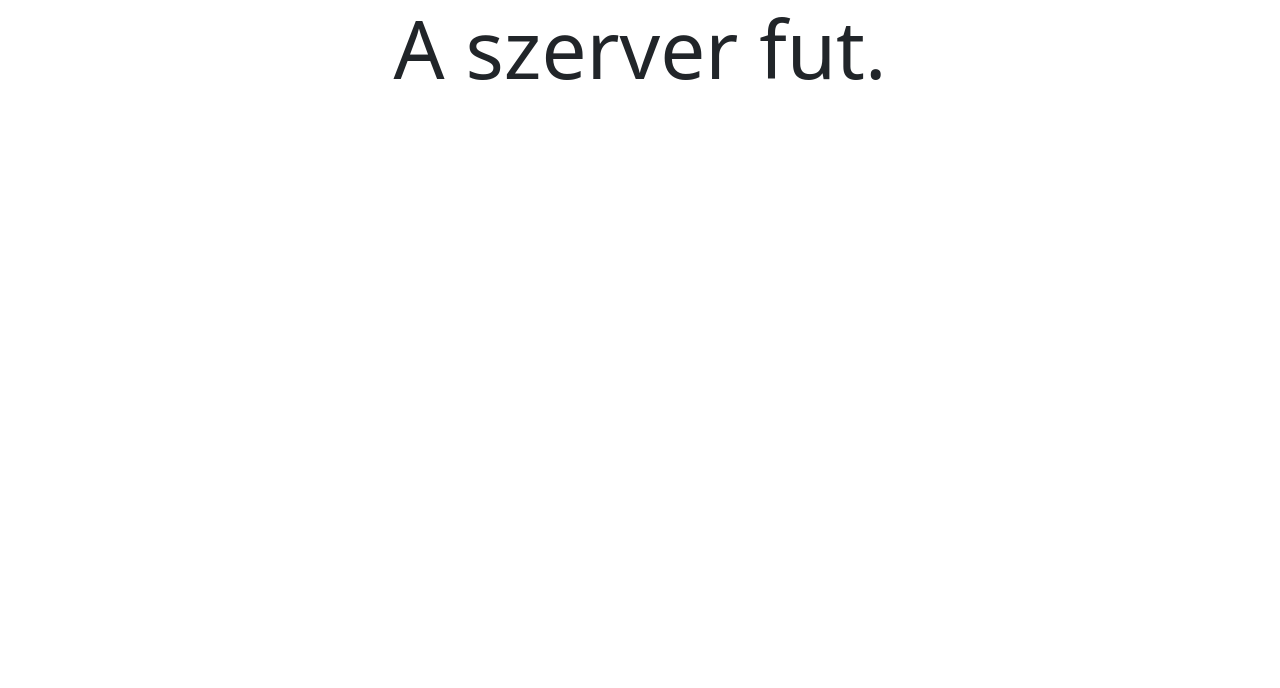
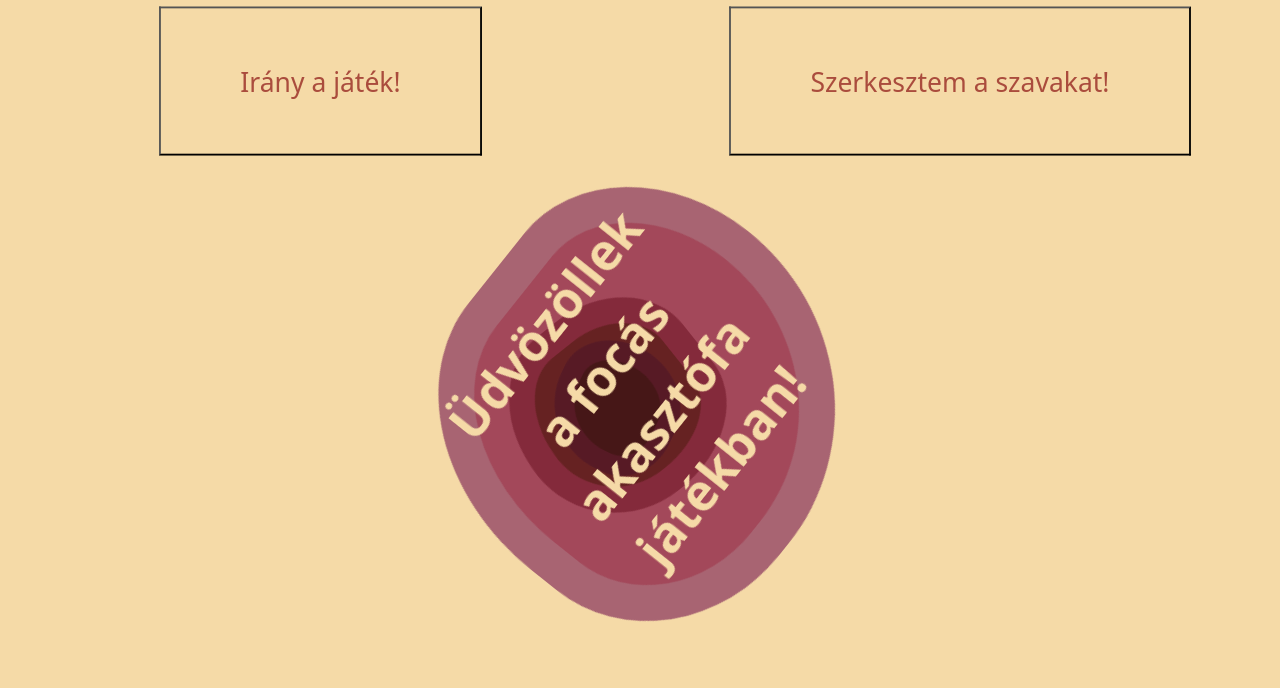
Before and after one commit to Datboizaza/02_Post-API_Feladatok, a plain HTML site: page frontend/html/index.html in a window 1280 px wide. Drawn offline with Linux system fonts and the light colour scheme.

Commit message:
asdasdasd

```diff
--- a/backend/server.js
+++ b/backend/server.js
@@ -27,6 +27,12 @@ app.use(
 router.get('/', (request, response) => {
     response.sendFile(path.join(__dirname, '../frontend/html/index.html'));
 });
+router.get('/', (request, response) => {
+    response.sendFile(path.join(__dirname, '../frontend/html/jatek.html'));
+});
+router.get('/', (request, response) => {
+    response.sendFile(path.join(__dirname, '../frontend/html/szokezel.html'));
+});
 
 //!API endpoints
 app.use('/', router);
--- a/frontend/css/index.css
+++ b/frontend/css/index.css
@@ -0,0 +1,174 @@
+#title {
+    font-size: 50px;
+    font-weight: bold;
+    color: #f5daa7;
+}
+
+body {
+    background-color: #f5daa7;
+}
+
+.bubble {
+    width: 50vmin;
+    height: 50vmin;
+    background: #a3485a;
+    border: 4.5vmin solid #a86472;
+    position: absolute;
+    top: calc(50% - (50vmin * 0.49));
+    left: calc(50% - (50vmin * 0.49));
+    overflow: visible;
+    border-radius: 48% 40% 62% 47% / 61% 49% 64% 43%;
+    animation: rotate 35s infinite linear;
+    z-index: -10;
+}
+@keyframes rotate {
+    0% {
+        transform: rotate(1turn);
+    }
+}
+.bubble:before {
+    content: '';
+    position: absolute;
+    top: 5vmin;
+    left: 5vmin;
+    width: calc(100% - (50vmin * 0.3));
+    height: calc(100% - (50vmin * 0.3));
+    background: #662222;
+    border: 3.25vmin solid #842a3b;
+    border-radius: 41% 40% 50% 55% / 49% 52% 51% 43%;
+    z-index: -5;
+    animation: rotateBefore 35s infinite linear;
+}
+@keyframes rotateBefore {
+    0% {
+        transform: rotate(-2turn);
+    }
+}
+.bubble:after {
+    content: '';
+    position: absolute;
+    top: 10vmin;
+    left: 10vmin;
+    width: calc(100% - (25vmin));
+    height: calc(100% - (25vmin));
+    background: #461717;
+    border: 2.5vmin solid #571a25;
+    border-radius: 42% 63% 51% 60% / 47% 62% 42% 52%;
+    animation: rotateAfter 35s infinite linear;
+    z-index: -5;
+}
+@keyframes rotateAfter {
+    0% {
+        transform: rotate(2turn);
+    }
+}
+
+@property --a {
+    syntax: '<percentage>';
+    initial-value: 0%;
+    inherits: true;
+}
+.dark button {
+    --a: 0%;
+    --hue: 170deg;
+    --x: 50;
+    --y: 50;
+    --button: #e26f6f;
+    --edge: 20px;
+    --size: 2em;
+    background: transparent;
+    color: rgba(138, 15, 15, 0.7);
+    font-size: 1.8em;
+    position: relative;
+    padding: calc(var(--size)) calc(var(--size) * 1.5);
+    animation: color 20s linear infinite both;
+    transition: --a 0.5s ease-in-out, scale var(--spring-duration) var(--spring-easing);
+    scale: 0.92;
+    isolation: isolate;
+}
+.dark button:hover {
+    --a: 100%;
+    transition-duration: 0.5s, 1s;
+    box-shadow: none;
+    opacity: 1;
+    scale: 1;
+}
+button:before {
+    content: '';
+    position: absolute;
+    inset: 0em;
+    /** here's the magic. A blur and a svg filter */
+    filter: blur(12px) url(#goo) drop-shadow(0 0.25em 0.5em rgba(0, 0, 0, 0.8));
+    /** followed by a radial-gradient which causes the gooey effect to follow mouse-position */
+    background-image: linear-gradient(0deg, var(--button), var(--button)),
+        radial-gradient(
+            40% 70% at calc(var(--x) * 1%) calc(var(--y) * 1%),
+            rgba(242, 151, 151, var) 0%,
+            transparent 90%
+        );
+    background-clip: content-box, border-box;
+    /** and finally a background-clip so the radial-gradient is larger than the linear-gradient */
+    padding: 24px;
+    z-index: -1;
+    border: inherit;
+    animation: color 20s linear infinite both;
+}
+@property --hue {
+    syntax: '<angle>';
+    initial-value: 170deg;
+    inherits: false;
+}
+@keyframes color {
+    from {
+        --hue: 170deg;
+    }
+    to {
+        --hue: 530deg;
+    }
+}
+body,
+html {
+    height: 100%;
+}
+main {
+    display: grid;
+    place-items: center;
+    color: var(--light);
+    text-align: center;
+}
+:root {
+    --spring-easing: linear(
+        0,
+        0.002,
+        0.01 0.9%,
+        0.038 1.8%,
+        0.156,
+        0.312 5.8%,
+        0.789 11.1%,
+        1.015 14.2%,
+        1.096,
+        1.157,
+        1.199,
+        1.224 20.3%,
+        1.231,
+        1.231,
+        1.226,
+        1.214 24.6%,
+        1.176 26.9%,
+        1.057 32.6%,
+        1.007 35.5%,
+        0.984,
+        0.968,
+        0.956,
+        0.949 42%,
+        0.946 44.1%,
+        0.95 46.5%,
+        0.998 57.2%,
+        1.007,
+        1.011 63.3%,
+        1.012 68.3%,
+        0.998 84%,
+        1
+    );
+    --spring-duration: 1.66s;
+}
--- a/frontend/html/index.html
+++ b/frontend/html/index.html
@@ -15,10 +15,33 @@
         <script src="../javascript/index.js"></script>
     </head>
     <body>
-        <div class="container-fluid">
-            <div class="row text-center">
-                <h1 class="display-1">A szerver fut.</h1>
+        <main id="app" class="dark">
+            <div class="container-fluid">
+                <div class="row text-center">
+                    <div class="col-sm-12 bubble">
+                        <p id="title">Üdvözöllek a focás akasztófa játékban!</p>
+                    </div>
+                </div>
+                <div class="row text-center">
+                    <div class="col-sm-6">
+                        <button type="button">Irány a játék!</button>
+                    </div>
+                    <div class="col-sm-6">
+                        <button type="button">Szerkesztem a szavakat!</button>
+                    </div>
+                </div>
             </div>
-        </div>
+        </main>
+        <svg width="0" height="0" style="position: absolute">
+            <filter id="goo" x="-50%" y="-50%" width="200%" height="200%">
+                <feComponentTransfer>
+                    <feFuncA type="discrete" tableValues="0 1"></feFuncA>
+                </feComponentTransfer>
+                <feGaussianBlur stdDeviation="5"></feGaussianBlur>
+                <feComponentTransfer>
+                    <feFuncA type="table" tableValues="-5 11"></feFuncA>
+                </feComponentTransfer>
+            </filter>
+        </svg>
     </body>
 </html>
--- a/frontend/javascript/index.js
+++ b/frontend/javascript/index.js
@@ -0,0 +1,6 @@
+function moveBg(e) {
+    const rect = e.target.getBoundingClientRect();
+    e.target.style.setProperty('--x', ((e.clientX - rect.x) / rect.width) * 100);
+    e.target.style.setProperty('--y', ((e.clientY - rect.y) / rect.height) * 100);
+}
+document.querySelector('button').addEventListener('pointermove', moveBg);
```
Also changed, not shown: frontend/html/jatek.html (added, +24 -0 lines), frontend/html/szokezel.html (added, +24 -0 lines).
